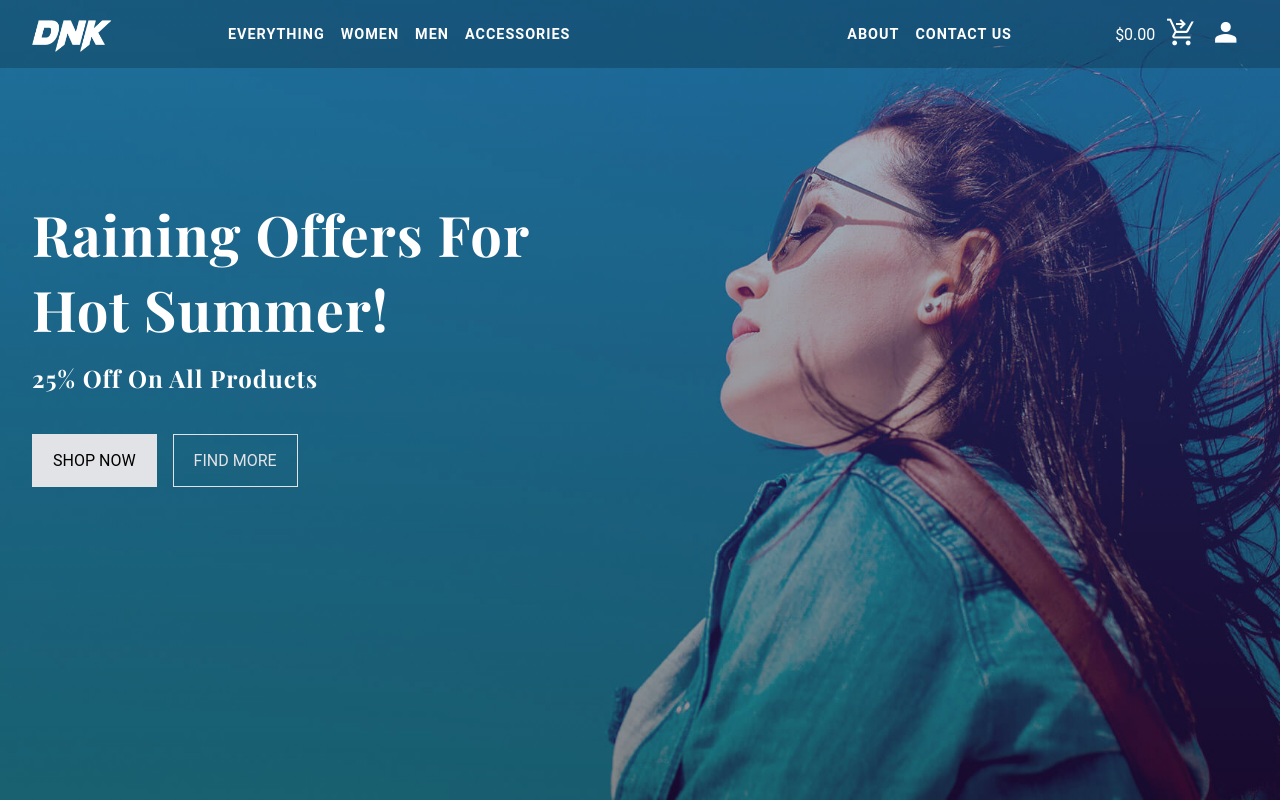
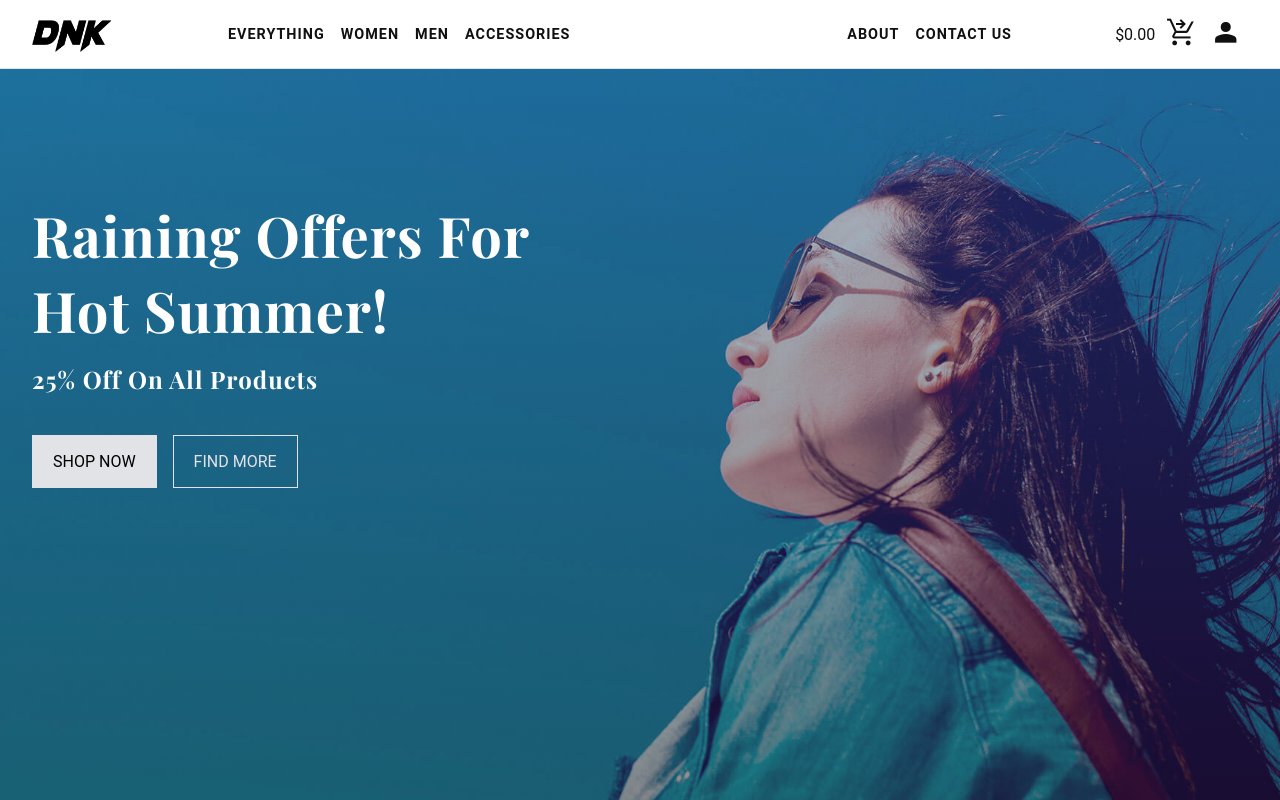
Before and after one commit to AyushMahobia/E-commerce, a React (Vite) app: page / in a window 1280 px wide. Shown: the top 800 px of the page. Built offline with nearby package versions, Linux system fonts and the light colour scheme; a web font is replaced by a local one.

Commit message:
setting up routing

```diff
--- a/package.json
+++ b/package.json
@@ -11,7 +11,8 @@
   },
   "dependencies": {
     "react": "^18.2.0",
-    "react-dom": "^18.2.0"
+    "react-dom": "^18.2.0",
+    "react-router-dom": "^6.15.0"
   },
   "devDependencies": {
     "@types/react": "^18.0.37",
--- a/src/App.jsx
+++ b/src/App.jsx
@@ -1,12 +1,21 @@
 import './App.css'
 import Home from './pages/Home'
 import ProductState from './context/products/ProductState'
+import { BrowserRouter as Router, Routes, Route } from 'react-router-dom'
+import Products from './pages/Products'
+import Navbar from './components/Navbar'
 function App() {
 
   return (
     <>
       <ProductState>
-        <Home />
+        <Router>
+          <Navbar />
+          <Routes>
+            <Route path={'/'} element={<Home />} />
+            <Route path={'/everything'} element={<Products />} />
+          </Routes>
+        </Router>
       </ProductState>
     </>
   )
--- a/src/Styles/navbar.css
+++ b/src/Styles/navbar.css
@@ -14,6 +14,7 @@
   align-items: center;
   justify-content: space-between;
   text-transform: uppercase;
+  z-index: 9999;
 }
 
 ul li {
@@ -114,11 +115,12 @@ span {
   }
 
   .navbar {
-    background-color: rgba(0, 0, 0, 0.2);
+    /* background-color: rgba(0, 0, 0, 0.2); */
+    border-bottom: 1px solid var(--gray);
   }
-  .nav-logo img {
+  /* .nav-logo img {
     filter: invert(0);
-  }
+  } */
   .mobile-view {
     translate: -100%;
     display: flex;
@@ -164,7 +166,7 @@ span {
   }
   .nav-link,
   span {
-    color: var(--white);
+    /* color: var(--white); */
   }
   .navigation {
     padding: 1rem;
--- a/src/components/Navbar.jsx
+++ b/src/components/Navbar.jsx
@@ -1,7 +1,7 @@
 import React, { useState } from 'react'
 import '../Styles/navbar.css'
 import logo from '/images/logo.png'
-
+import { Link } from 'react-router-dom'
 const Navbar = () => {
     const [togglemenu, setToggleMenu] = useState(true)
     const handleMenu = () => {
@@ -12,7 +12,7 @@ const Navbar = () => {
 
             <div className="navbar toggle-hidden-visible" style={{ overflow: togglemenu ? "hidden" : "visible" }}>
                 <div className="nav-logo">
-                    <img src={logo} alt="/" />
+                    <Link to={"/"}><img src={logo} alt="/" /></Link>
                 </div>
 
                 <div className="mobile-view" style={{ transform: togglemenu ? "translateX(100%)" : "translateX(0)" }}>
@@ -20,16 +20,16 @@ const Navbar = () => {
                         arrow_back
                     </span>
                     <ul className="navigation-product navigation">
-                        <li><a href="/" className="nav-link mobile-link">Everything</a></li>
-                        <li><a href="/" className="nav-link mobile-link">Women</a></li>
-                        <li><a href="/" className="nav-link mobile-link">Men</a></li>
-                        <li><a href="/" className="nav-link mobile-link">Accessories</a></li>
+                        <li><Link to={"/everything"} className="nav-link mobile-link">Everything</Link></li>
+                        <li><Link to={"/"} className="nav-link mobile-link">Women</Link></li>
+                        <li><Link to={"/"} className="nav-link mobile-link">Men</Link></li>
+                        <li><Link to={"/"} className="nav-link mobile-link">Accessories</Link></li>
                     </ul>
 
                     <ul className="navigation-other navigation">
                         <div className="nav-page">
-                            <li><a href="/" className="nav-link mobile-link">About</a></li>
-                            <li><a href="/" className="nav-link mobile-link">Contact Us</a></li>
+                            <li><Link to={"/"} className="nav-link mobile-link">About</Link></li>
+                            <li><Link to={"/"} className="nav-link mobile-link">Contact Us</Link></li>
                         </div>
                     </ul>
 
@@ -37,13 +37,13 @@ const Navbar = () => {
 
                 <div className="nav-icon" onClick={handleMenu}>
                     <div className="nav-shop">
-                        <span><a href="/" className="nav-link prize">$0.00</a></span>
-                        <span><a href="/" className="nav-link"><span className="material-symbols-outlined">
+                        <span><Link to={"/"} className="nav-link prize">$0.00</Link></span>
+                        <span><Link to={"/"} className="nav-link"><span className="material-symbols-outlined">
                             shopping_cart_checkout
-                        </span></a></span>
-                        <span><a href="/" className="nav-link"><span className="material-symbols-outlined person">
+                        </span></Link></span>
+                        <span><Link to={"/"} className="nav-link"><span className="material-symbols-outlined person">
                             person
-                        </span></a></span>
+                        </span></Link></span>
                     </div>
                     <div className="menu-btn menu">
                         <span className="material-symbols-outlined" onClick={handleMenu}>
--- a/src/components/Products.jsx
+++ b/src/components/ProductsCard.jsx
@@ -1,7 +1,7 @@
 import React, { useContext } from 'react'
 import context from '../context/Context'
 
-const Products = () => {
+const ProductsCard = () => {
     const { products, addToCart } = useContext(context);
 
     return (
@@ -18,4 +18,4 @@ const Products = () => {
     )
 }
 
-export default Products
+export default ProductsCard
--- a/src/pages/Home.jsx
+++ b/src/pages/Home.jsx
@@ -11,7 +11,7 @@ const Home = () => {
   return (
     <>
       <div className="home-bg">
-        <Navbar />
+        {/* <Navbar /> */}
         <div className="container-home home-content">
           <h2>Raining Offers For Hot Summer!</h2>
           <h3>25% Off On All Products</h3>
--- /dev/null
+++ b/src/pages/Products.jsx
@@ -0,0 +1,13 @@
+import React from 'react'
+
+const Products = () => {
+    return (
+        <>
+            <section className="product-section">
+                <h1>Product Section</h1>
+            </section>
+        </>
+    )
+}
+
+export default Products
```
Also changed, not shown: 1 other file (tests, documents, lock files or other folders).
